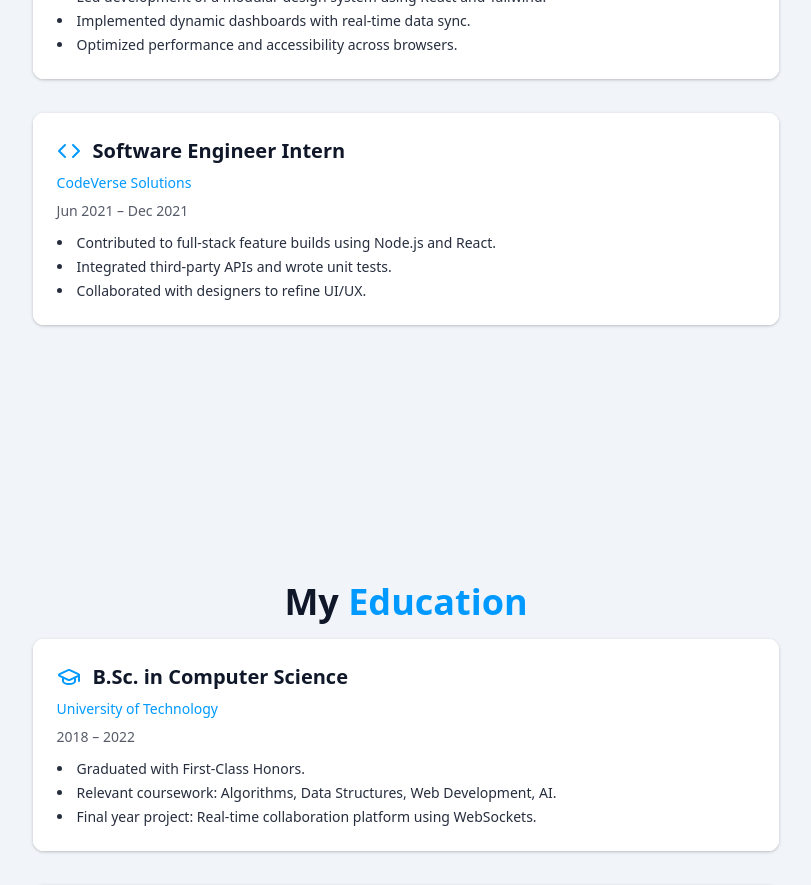
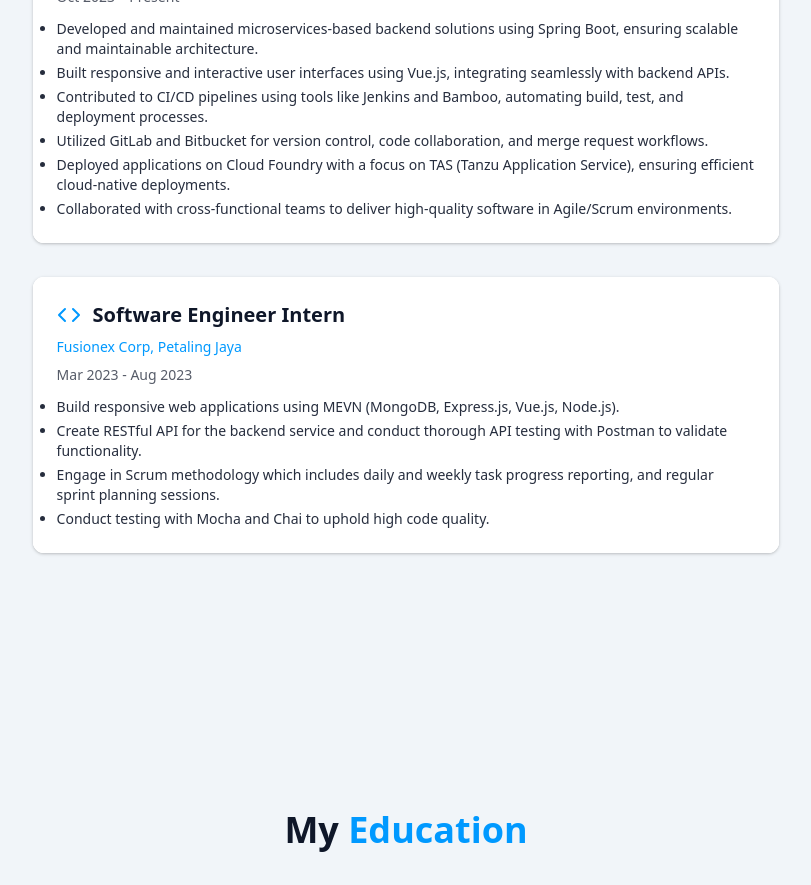
Before and after one commit to szan12/suz-portfolio, a React (Vite) app: page / in a window 1280 px wide. Shown: the part 1860-2745 px from the top of the page, without its empty margins (234-1045 px from the left). Built offline with nearby package versions, Linux system fonts and the light colour scheme.

Commit message:
update education, experiemce, project, skills

```diff
--- a/src/components/EducationSection.jsx
+++ b/src/components/EducationSection.jsx
@@ -2,26 +2,37 @@ import { GraduationCap, School } from "lucide-react";
 
 const educationData = [
   {
-    institution: "University of Technology",
-    degree: "B.Sc. in Computer Science",
-    duration: "2018 – 2022",
+    institution: "Universiti Malaysia Pahang (UMP)",
+    degree: "Bachelor of Computer Science (Software Engineering) with Honours",
+    duration: "2019 - 2023   •   3.86 / 4.0",
     icon: <GraduationCap className="w-6 h-6 text-primary" />,
-    details: [
-      "Graduated with First-Class Honors.",
-      "Relevant coursework: Algorithms, Data Structures, Web Development, AI.",
-      "Final year project: Real-time collaboration platform using WebSockets.",
-    ],
+    // details: [
+    //   "Graduated with First-Class Honors.",
+    //   "Relevant coursework: Algorithms, Data Structures, Web Development, AI.",
+    //   "Final year project: Real-time collaboration platform using WebSockets.",
+    // ],
   },
   {
-    institution: "Central High School",
-    degree: "High School Diploma",
-    duration: "2014 – 2018",
+    institution: "SMK Methodist (ACS), Ipoh",
+    degree: "Sijil Tinggi Pelajaran Malaysia (STPM), Science Stream",
+    duration: "2017 - 2018",
     icon: <School className="w-6 h-6 text-primary" />,
-    details: [
-      "Top 5% of graduating class.",
-      "Computer Science Club President.",
-      "Completed AP Computer Science with distinction.",
-    ],
+    // details: [
+    //   "Top 5% of graduating class.",
+    //   "Computer Science Club President.",
+    //   "Completed AP Computer Science with distinction.",
+    // ],
+  },
+  {
+    institution: "Methodist Girls' School (MGS), Ipoh",
+    degree: "Sijil Pelajaran Malaysia (SPM), Science Stream",
+    duration: "2015 - 2016",
+    icon: <School className="w-6 h-6 text-primary" />,
+    // details: [
+    //   "Top 5% of graduating class.",
+    //   "Computer Science Club President.",
+    //   "Completed AP Computer Science with distinction.",
+    // ],
   },
 ];
 
@@ -32,7 +43,7 @@ export const EducationSection = () => {
       id="education"
       aria-label="Education"
     >
-      <h2 className="text-3xl md:text-4xl font-bold mb-4 text-center">
+      <h2 className="text-3xl md:text-4xl font-bold mb-12 text-center">
         My <span className="text-primary">Education</span>
       </h2>
       <div className="space-y-8">
@@ -45,20 +56,21 @@ export const EducationSection = () => {
               animationFillMode: "forwards",
             }}
           >
+
             <div className="text-left space-y-2">
               <div className="flex items-center gap-3">
                 {edu.icon}
-                <h3 className="text-xl font-bold">{edu.degree}</h3>
+                <h3 className="text-l font-bold">{edu.degree}</h3>
               </div>
               <div className="text-sm text-primary">{edu.institution}</div>
               <div className="text-sm text-foreground opacity-70">
                 {edu.duration}
               </div>
-              <ul className="mt-3 list-disc list-inside text-sm opacity-90 space-y-1">
+              {/* <ul className="mt-3 list-disc list-inside text-sm opacity-90 space-y-1">
                 {edu.details.map((item, i) => (
                   <li key={i}>{item}</li>
                 ))}
-              </ul>
+              </ul> */}
             </div>
           </div>
         ))}
--- a/src/components/ExperienceSection.jsx
+++ b/src/components/ExperienceSection.jsx
@@ -6,25 +6,30 @@ import {
 
 const experienceData = [
   {
-    company: "TechNova Inc.",
-    role: "Frontend Developer",
-    duration: "Jan 2022 – Present",
+    company: "Hokenso Sdn. Bhd. (A subsidiary of Hitachi eBworx)",
+    role: "Full Stack Engineer",
+    duration: "Oct 2023 – Present",
     icon: <MonitorSmartphone className="w-6 h-6 text-primary" />,
     description: [
-      "Led development of a modular design system using React and Tailwind.",
-      "Implemented dynamic dashboards with real-time data sync.",
-      "Optimized performance and accessibility across browsers.",
+      "Developed and maintained microservices-based backend solutions using Spring Boot, ensuring scalable and maintainable architecture.",
+      "Built responsive and interactive user interfaces using Vue.js, integrating seamlessly with backend APIs.",
+      "Contributed to CI/CD pipelines using tools like Jenkins and Bamboo, automating build, test, and deployment processes.",
+      "Utilized GitLab and Bitbucket for version control, code collaboration, and merge request workflows.",
+      "Deployed applications on Cloud Foundry with a focus on TAS (Tanzu Application Service), ensuring efficient cloud-native deployments.",
+      "Collaborated with cross-functional teams to deliver high-quality software in Agile/Scrum environments.",
+
     ],
   },
   {
-    company: "CodeVerse Solutions",
+    company: "Fusionex Corp, Petaling Jaya",
     role: "Software Engineer Intern",
-    duration: "Jun 2021 – Dec 2021",
+    duration: "Mar 2023 - Aug 2023",
     icon: <Code className="w-6 h-6 text-primary" />,
     description: [
-      "Contributed to full-stack feature builds using Node.js and React.",
-      "Integrated third-party APIs and wrote unit tests.",
-      "Collaborated with designers to refine UI/UX.",
+      "Build responsive web applications using MEVN (MongoDB, Express.js, Vue.js, Node.js).",
+      "Create RESTful API for the backend service and conduct thorough API testing with Postman to validate functionality.",
+      "Engage in Scrum methodology which includes daily and weekly task progress reporting, and regular sprint planning sessions.",
+      "Conduct testing with Mocha and Chai to uphold high code quality.",
     ],
   },
 ];
@@ -32,7 +37,7 @@ const experienceData = [
 export const ExperienceSection = () => {
   return (
     <section className="container my-16 animate-fade-in py-24 px-4 relative bg-secondary/30" id="experience">
-      <h2 className="text-3xl md:text-4xl font-bold mb-4 text-center">
+      <h2 className="text-3xl md:text-4xl font-bold mb-12 text-center">
             Where I've <span className="text-primary"> Worked</span>
         </h2>
       <div className="space-y-8">
@@ -54,7 +59,7 @@ export const ExperienceSection = () => {
               <div className="text-sm text-foreground opacity-70">
                 {exp.duration}
               </div>
-              <ul className="mt-3 list-disc list-inside text-sm opacity-90 space-y-1">
+              <ul className="mt-3 list-disc text-sm opacity-90 space-y-1">
                 {exp.description.map((line, i) => (
                   <li key={i}>{line}</li>
                 ))}
--- a/src/components/ProjectsSection.jsx
+++ b/src/components/ProjectsSection.jsx
@@ -3,31 +3,40 @@ import { ArrowRight, ExternalLink, Github } from "lucide-react";
 const projects = [
   {
     id: 1,
-    title: "SaaS Landing Page",
-    description: "A beautiful landing page app using React and Tailwind.",
+    title: "ConSite APP",
+    description: "A construction site helmet detection mobile application prototype. Main features: detect helmet on workers and send notification to users.",
     image: "/projects/project1.png",
-    tags: ["React", "TailwindCSS", "Supabase"],
+    tags: ["TensorFlow", "Android Studio", "Direbase"],
     demoUrl: "#",
     githubUrl: "#",
   },
   {
     id: 2,
-    title: "Orbit Analytics Dashboard",
-    description:
-      "Interactive analytics dashboard with data visualization and filtering capabilities.",
+    title: "PSM Management System",
+    description: "A system for managing and evaluating FYP, target users are students and lecturers.",
     image: "/projects/project2.png",
-    tags: ["TypeScript", "D3.js", "Next.js"],
+    tags: ["PHP", "Laravel", "MySQL"],
     demoUrl: "#",
     githubUrl: "#",
   },
   {
     id: 3,
-    title: "E-commerce Platform",
+    title: "VR Showhouse",
     description:
-      "Full-featured e-commerce platform with user authentication and payment processing.",
+      "User-interative virtual reality showhouse. Built on Vizard, a VR software development platform.",
     image: "/projects/project3.png",
-    tags: ["React", "Node.js", "Stripe"],
-    demoUrl: "#",
+    tags: ["Vizard", "Google SketchUp"],
+    demoUrl: "https://youtu.be/a79Xy5GxN6g",
+    githubUrl: "#",
+  },
+  {
+    id: 4,
+    title: "Stationery Inventory System",
+    description:
+      "A platform for handling inventory, make quotations, and allowing buyers to book inventory from the store.",
+    image: "/projects/project3.png",
+    tags: ["Java", "Swing GUI", "MySQL"],
+    demoUrl: "https://youtu.be/tbpcUlUxgnM",
     githubUrl: "#",
   },
 ];
@@ -42,8 +51,7 @@ export const ProjectsSection = () => {
         </h2>
 
         <p className="text-center text-muted-foreground mb-12 max-w-2xl mx-auto">
-          Here are some of my recent projects. Each project was carefully
-          crafted with attention to detail, performance, and user experience.
+          Here are some of my projects during my university years.
         </p>
 
         <div className="grid grid-cols-1 md:grid-cols-2 lg:grid-cols-3 gap-8">
--- a/src/components/SkillsSection.jsx
+++ b/src/components/SkillsSection.jsx
@@ -3,24 +3,31 @@ import { cn } from "@/lib/utils";
 
 const skills = [
   // Frontend
-  { name: "HTML/CSS", level: 95, category: "frontend" },
-  { name: "JavaScript", level: 90, category: "frontend" },
-  { name: "React", level: 90, category: "frontend" },
-  { name: "TypeScript", level: 85, category: "frontend" },
-  { name: "Tailwind CSS", level: 90, category: "frontend" },
-  { name: "Next.js", level: 80, category: "frontend" },
+  { name: "HTML/CSS", level: 80, category: "frontend" },
+  { name: "JavaScript", level: 80, category: "frontend" },
+  { name: "Vue.js", level: 80, category: "frontend" },
+  { name: "Tailwind CSS", level: 80, category: "frontend" },
+  { name: "Bootstrap", level: 50, category: "frontend" },
+  { name: "Typescript", level: 50, category: "frontend" },
+  { name: "XML", level: 50, category: "frontend" },
 
   // Backend
-  { name: "Node.js", level: 80, category: "backend" },
-  { name: "Express", level: 75, category: "backend" },
+  { name: "C", level: 80, category: "backend" },
+  { name: "Java", level: 80, category: "backend" },
+  { name: "Spring Boot", level: 80, category: "backend" },
+  { name: "SQL", level: 80, category: "backend" },
+  { name: "Node.js", level: 50, category: "backend" },
+  { name: "Express", level: 50, category: "backend" },
   { name: "MongoDB", level: 70, category: "backend" },
-  { name: "PostgreSQL", level: 65, category: "backend" },
-  { name: "GraphQL", level: 60, category: "backend" },
+  { name: "Firebase", level: 50, category: "backend" },
+  { name: "PHP", level: 60, category: "backend" },
+  { name: "Laravel", level: 60, category: "backend" },
 
   // Tools
   { name: "Git/GitHub", level: 90, category: "tools" },
-  { name: "Docker", level: 70, category: "tools" },
-  { name: "Figma", level: 85, category: "tools" },
+  { name: "Bitbucket", level: 70, category: "tools" },
+  { name: "Bamboo CI/CD", level: 80, category: "tools" },
+  { name: "Jenkins", level: 80, category: "tools" },
   { name: "VS Code", level: 95, category: "tools" },
 ];
 
```
